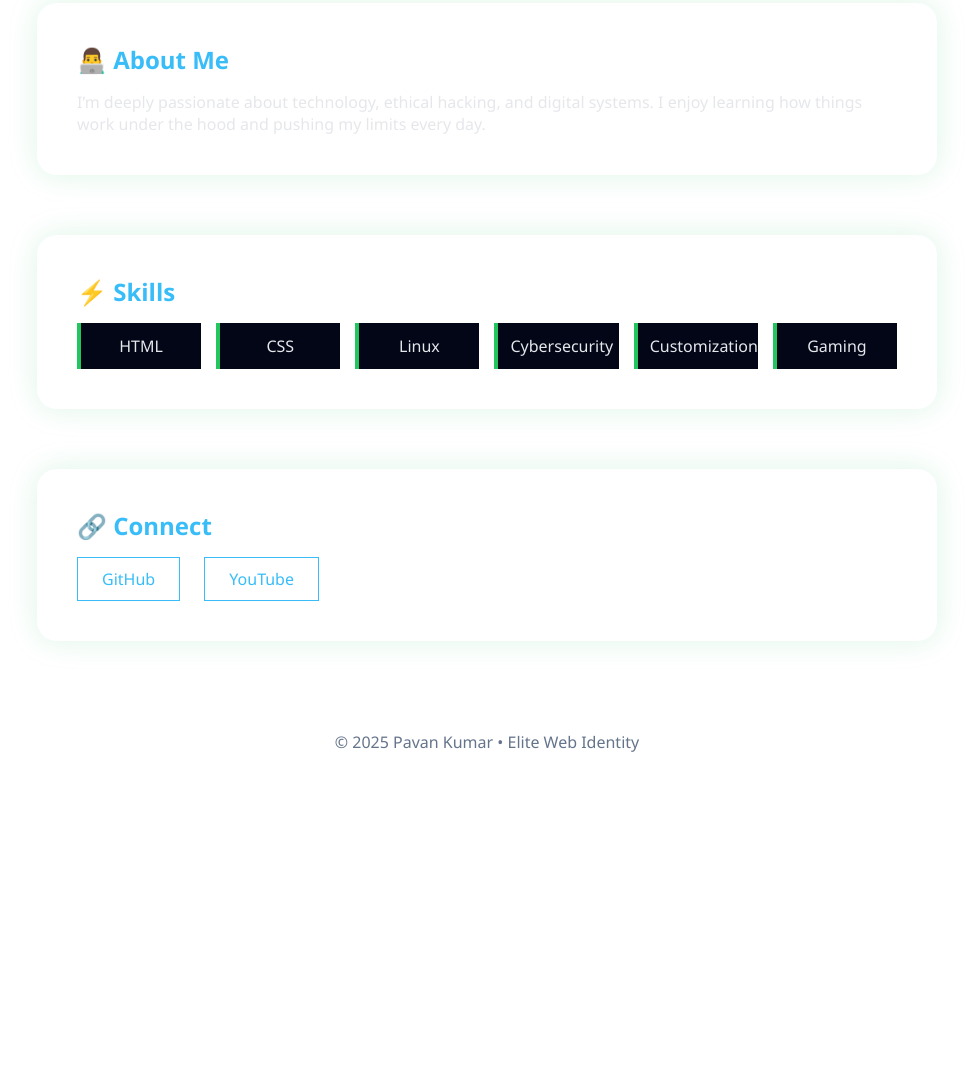
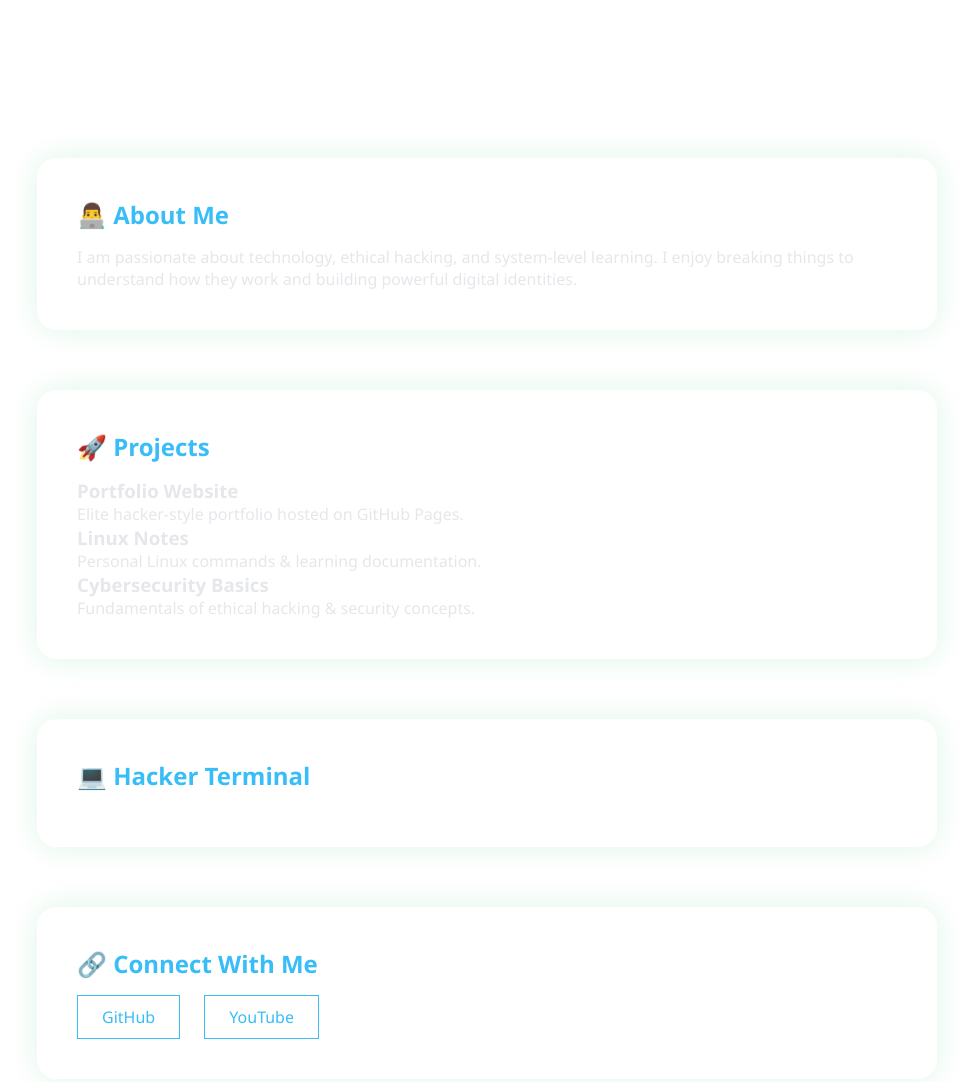
Before and after one commit to PavanShetty123/portfolio-website, a plain HTML site: page index.html in a window 1280 px wide. Shown: the part 860-1942 px from the top of the page, without its empty margins (153-1126 px from the left). Before the commit the page ends 1643 px from the top, so only its background shows below. Drawn offline with Linux system fonts and the light colour scheme.

Commit message:
Update index.html

```diff
--- a/index.html
+++ b/index.html
@@ -3,68 +3,81 @@
 <head>
   <meta charset="UTF-8">
   <meta name="viewport" content="width=device-width, initial-scale=1.0">
-  <title>Pavan Kumar | Elite Tech Portfolio</title>
+  <title>Pavan Kumar | Elite Hacker Portfolio</title>
 
+  <!-- CSS -->
   <link rel="stylesheet" href="style.css">
 </head>
 <body>
 
-  <!-- BACKGROUND -->
-  <div class="bg"></div>
+  <!-- MATRIX BACKGROUND -->
+  <canvas id="matrix"></canvas>
 
-  <!-- NAV -->
+  <!-- NAVBAR -->
   <nav>
     <h1>Pavan<span>.</span></h1>
     <div>
       <a href="#about">About</a>
-      <a href="#skills">Skills</a>
+      <a href="#projects">Projects</a>
+      <a href="#terminal">Terminal</a>
       <a href="#connect">Connect</a>
     </div>
   </nav>
 
-  <!-- HERO -->
+  <!-- HERO SECTION -->
   <section class="hero">
     <h2>Hi, I'm</h2>
     <h1>Pavan Kumar</h1>
     <h3><span id="typing"></span></h3>
-    <a href="#connect" class="btn">Enter My World</a>
+    <a href="#projects" class="btn">View Projects</a>
   </section>
 
   <!-- ABOUT -->
   <section id="about" class="glass reveal">
     <h2>👨‍💻 About Me</h2>
     <p>
-      I’m deeply passionate about technology, ethical hacking, and digital systems.
-      I enjoy learning how things work under the hood and pushing my limits every day.
+      I am passionate about technology, ethical hacking, and system-level learning.
+      I enjoy breaking things to understand how they work and building powerful digital identities.
     </p>
   </section>
 
-  <!-- SKILLS -->
-  <section id="skills" class="glass reveal">
-    <h2>⚡ Skills</h2>
-    <div class="skills">
-      <span>HTML</span>
-      <span>CSS</span>
-      <span>Linux</span>
-      <span>Cybersecurity</span>
-      <span>Customization</span>
-      <span>Gaming</span>
+  <!-- PROJECTS -->
+  <section id="projects" class="glass reveal">
+    <h2>🚀 Projects</h2>
+    <div class="projects">
+
+      <div class="project-card">
+        <h3>Portfolio Website</h3>
+        <p>Elite hacker-style portfolio hosted on GitHub Pages.</p>
+      </div>
+
+      <div class="project-card">
+        <h3>Linux Notes</h3>
+        <p>Personal Linux commands & learning documentation.</p>
+      </div>
+
+      <div class="project-card">
+        <h3>Cybersecurity Basics</h3>
+        <p>Fundamentals of ethical hacking & security concepts.</p>
+      </div>
+
     </div>
+  </section>
+
+  <!-- TERMINAL -->
+  <section id="terminal" class="glass reveal terminal">
+    <h2>💻 Hacker Terminal</h2>
+    <pre id="terminal-text"></pre>
   </section>
 
   <!-- CONNECT -->
   <section id="connect" class="glass reveal">
-    <h2>🔗 Connect</h2>
+    <h2>🔗 Connect With Me</h2>
     <div class="links">
       <a href="https://github.com/PavanShetty123" target="_blank">GitHub</a>
       <a href="https://www.youtube.com/@InsaneGamingbypavan" target="_blank">YouTube</a>
     </div>
   </section>
-
-  <footer>
-    © 2025 Pavan Kumar • Elite Web Identity
-  </footer>
-
   <script src="script.js"></script>
 </body>
 </html>
```
